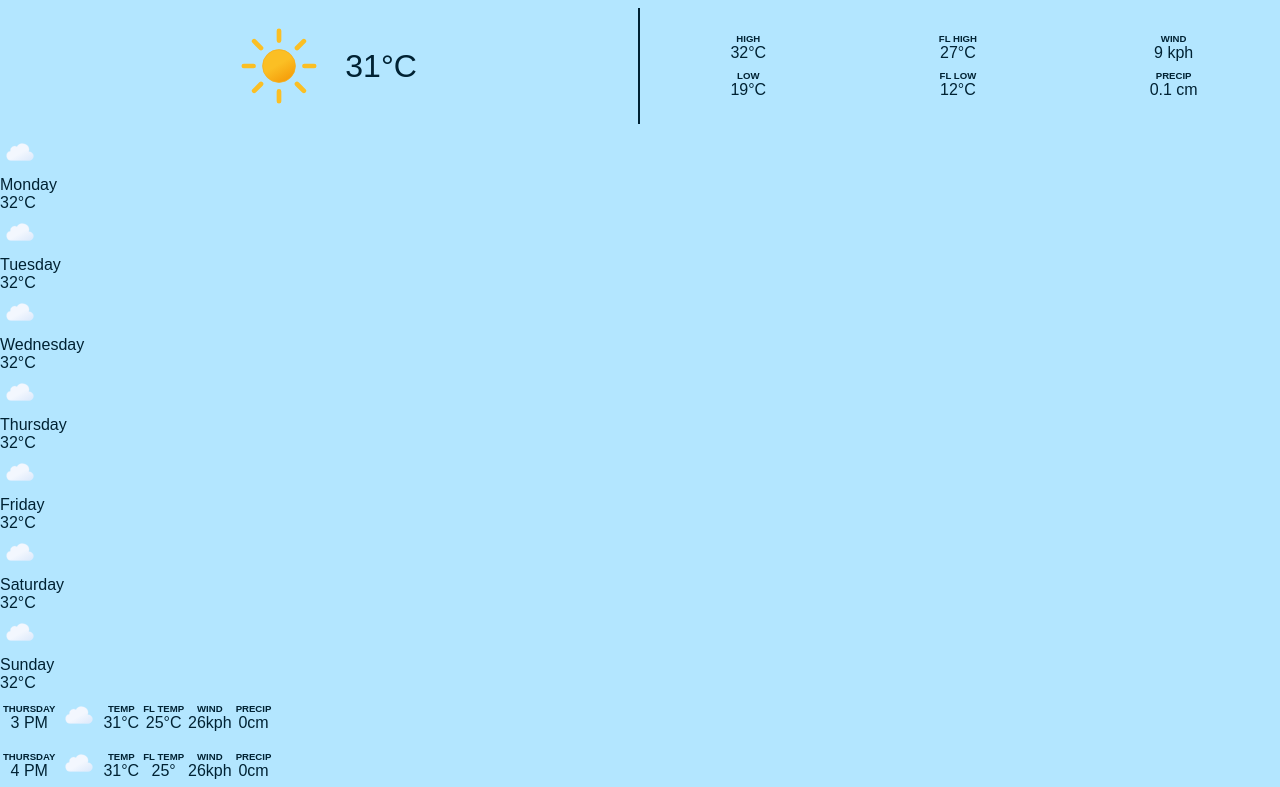
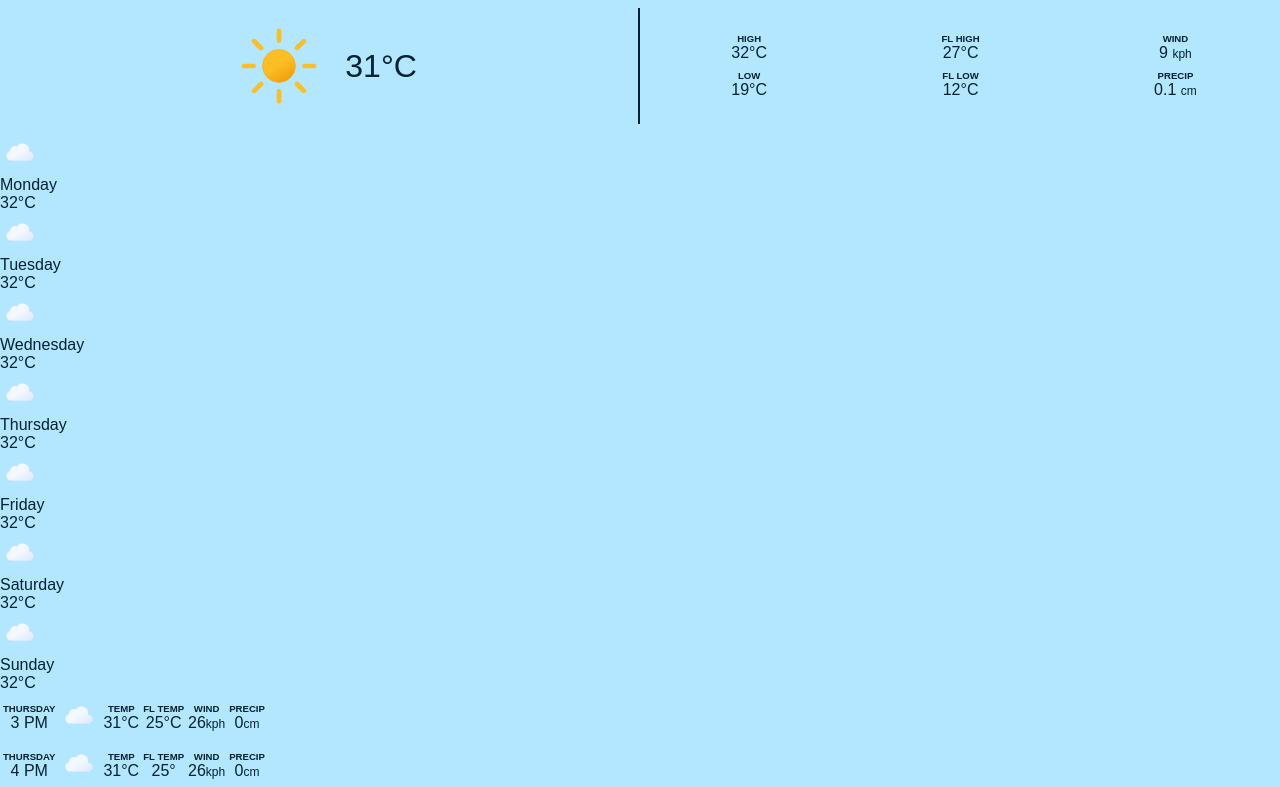
Before and after one commit to STARBOYJEDI/Weather-App, a website built with Vite: page index.html in a window 1280 px wide. Shown: the top 787 px of the page. Built offline with nearby package versions, Linux system fonts and the light colour scheme.

Commit message:
- Added some styling to the .value-sub-info section

```diff
--- a/src/style.css
+++ b/src/style.css
@@ -61,3 +61,8 @@ body {
   font-size: 0.6rem;
   color: hsl(200, 100%, 10%);
 }
+
+.value-sub-info {
+  font-weight: lighter;
+  font-size: 0.75rem;
+}
```
